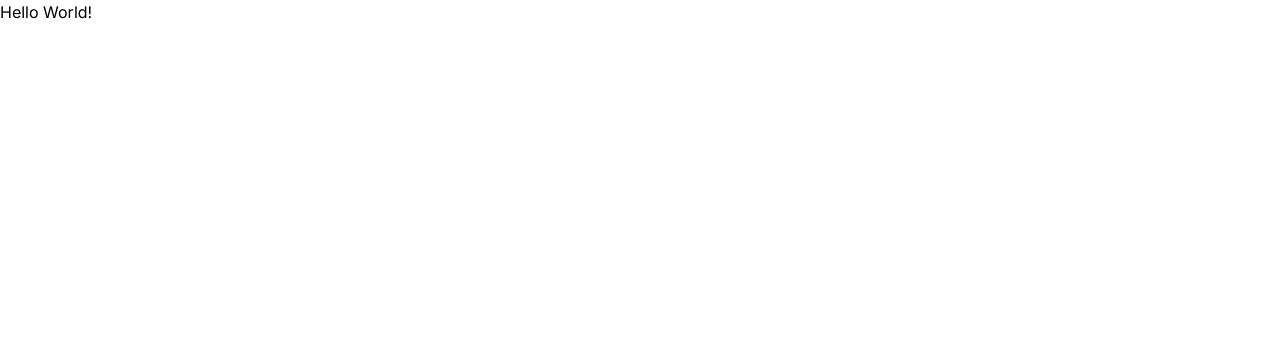
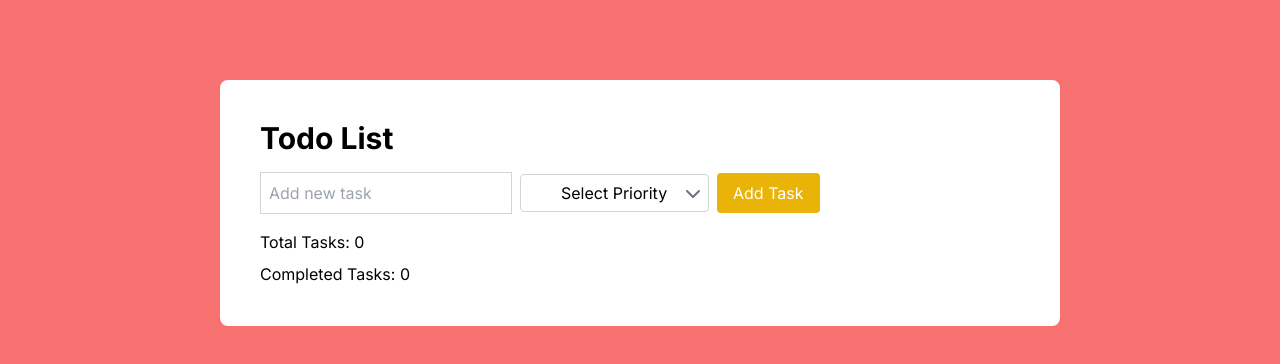
Before and after one commit to hanif365/todoapp, a Next.js app: page / in a window 1280 px wide. Shown: the top 364 px of the page. Built offline with nearby package versions, Linux system fonts and the light colour scheme.

Commit message:
feat: zustand setup, addTask, editTask,deleteTask, completeTask functionality done

```diff
--- a/package.json
+++ b/package.json
@@ -9,9 +9,11 @@
     "lint": "next lint"
   },
   "dependencies": {
+    "immer": "^10.0.3",
     "next": "14.1.0",
     "react": "^18",
     "react-dom": "^18",
+    "react-icons": "^5.0.1",
     "zustand": "^4.5.0"
   },
   "devDependencies": {
--- a/src/app/page.js
+++ b/src/app/page.js
@@ -1,7 +1,16 @@
+import TaskForm from "@/components/TodoComponents/TaskForm";
+import TaskList from "@/components/TodoComponents/TaskList";
+
 export default function Home() {
   return (
-    <main>
-      <h1>Hello World!</h1>
+    <main className="p-20 bg-red-400 min-h-screen">
+      <section className="bg-white p-10 w-full md:w-[75%] rounded-lg m-auto">
+        <div>
+          <h1 className="text-3xl font-bold mb-4">Todo List</h1>
+        </div>
+        <TaskForm />
+        <TaskList />
+      </section>
     </main>
   );
 }
--- /dev/null
+++ b/src/components/TodoComponents/Task.jsx
@@ -0,0 +1,130 @@
+"use client";
+
+import useStore from "@/store/store";
+import React, { useState } from "react";
+
+const Task = ({ task }) => {
+  const { toggleTask, deleteTask, editTask } = useStore((state) => state);
+  const [editing, setEditing] = useState(false);
+  const [editedText, setEditedText] = useState(task.text);
+  const [editedPriority, setEditedPriority] = useState(task.priority);
+
+  const handleToggle = () => {
+    toggleTask(task.id);
+  };
+
+  const handleDelete = () => {
+    deleteTask(task.id);
+  };
+
+  const handleEdit = () => {
+    setEditing(true);
+  };
+
+  const handleSave = () => {
+    if (!editedText.trim()) return;
+    editTask(task.id, { ...task, text: editedText, priority: editedPriority });
+    setEditing(false);
+  };
+
+  const handleCancel = () => {
+    setEditedText(task.text);
+    setEditedPriority(task.priority);
+    setEditing(false);
+  };
+
+  return (
+    <table className="table-auto w-full">
+      <tbody
+        className={`${
+          task.priority === "high"
+            ? "bg-red-300"
+            : task.priority === "medium"
+            ? "bg-yellow-100"
+            : "bg-green-100"
+        }`}
+      >
+        <tr className="">
+          <td className="py-2 pl-2 w-12">
+            <input
+              type="checkbox"
+              checked={task.completed}
+              onChange={handleToggle}
+              className="w-6 h-6"
+            />
+          </td>
+          {editing ? (
+            <>
+              <td className="px-4 py-2">
+                <input
+                  type="text"
+                  value={editedText}
+                  onChange={(e) => setEditedText(e.target.value)}
+                  className="p-2 w-full"
+                />
+              </td>
+              <td className="px-4 py-2">
+                <select
+                  value={editedPriority}
+                  onChange={(e) => setEditedPriority(e.target.value)}
+                  className="p-2 w-full"
+                >
+                  <option value="low">Low</option>
+                  <option value="medium">Medium</option>
+                  <option value="high">High</option>
+                </select>
+              </td>
+              <td className="px-4 py-2">
+                <button
+                  onClick={handleSave}
+                  className="bg-green-500 text-white px-2 py-1 rounded mr-2"
+                >
+                  Save
+                </button>
+                <button
+                  onClick={handleCancel}
+                  className="bg-red-500 text-white px-2 py-1 rounded"
+                >
+                  Cancel
+                </button>
+              </td>
+            </>
+          ) : (
+            <>
+              <td
+                className={`${
+                  task.completed ? "line-through" : ""
+                } `}
+              >
+                {task.text}
+              </td>
+            </>
+          )}
+
+          <td
+            className="px-4 py-2 text-right"
+            colSpan="2"
+          >
+            {!editing && (
+              <button
+                onClick={handleEdit}
+                className="bg-yellow-500 text-white px-2 py-1 rounded"
+              >
+                Edit
+              </button>
+            )}
+
+            <button
+              onClick={handleDelete}
+              className="bg-red-500 text-white ml-2 px-2 py-1 rounded"
+            >
+              Delete
+            </button>
+          </td>
+        </tr>
+      </tbody>
+    </table>
+  );
+};
+
+export default Task;
--- /dev/null
+++ b/src/components/TodoComponents/TaskForm.jsx
@@ -0,0 +1,56 @@
+"use client";
+
+import useStore from "@/store/store";
+import React, { useState } from "react";
+import { FaChevronDown } from "react-icons/fa6";
+
+const TaskForm = () => {
+  const [text, setText] = useState("");
+  const [priority, setPriority] = useState();
+  const { addTask } = useStore((state) => state);
+
+  const handleSubmit = (e) => {
+    e.preventDefault();
+    if (!text.trim()) return;
+    addTask({ id: Date.now(), text, completed: false, priority });
+    setText("");
+  };
+  return (
+    <form onSubmit={handleSubmit} className="mb-4">
+      <input
+        type="text"
+        value={text}
+        onChange={(e) => setText(e.target.value)}
+        placeholder="Add new task"
+        className="border-gray-300 border-solid border p-2 mr-2"
+      />
+
+      <div className="inline-block relative mr-2">
+        <select
+          value={priority}
+          onChange={(e) => setPriority(e.target.value)}
+          className="appearance-none bg-white border border-gray-300 rounded px-10 py-2 leading-tight focus:outline-none focus:bg-white focus:border-gray-500"
+        >
+          <option disabled selected>
+            Select Priority
+          </option>
+          <option value="low">Low</option>
+          <option value="medium">Medium</option>
+          <option value="high">High</option>
+        </select>
+        <div className=" absolute inset-y-0 right-0 flex items-center px-2 text-gray-500">
+          <FaChevronDown />
+        </div>
+      </div>
+
+      <button
+        type="submit"
+        className="bg-yellow-500 text-white px-4 py-2 rounded"
+      >
+        Add Task
+      </button>
+    </form>
+  );
+};
+
+export default TaskForm;
--- /dev/null
+++ b/src/components/TodoComponents/TaskList.jsx
@@ -0,0 +1,22 @@
+"use client";
+
+import React from "react";
+import Task from "./Task";
+import useStore from "@/store/store";
+
+const TaskList = () => {
+  const { tasks } = useStore((state) => state);
+  const completedTasks = tasks.filter((task) => task.completed);
+
+  return (
+    <div className="space-y-2">
+      <div>Total Tasks: {tasks.length}</div>
+      <div>Completed Tasks: {completedTasks.length}</div>
+      {tasks.map((task) => (
+        <Task key={task.id} task={task} />
+      ))}
+    </div>
+  );
+};
+
+export default TaskList;
--- /dev/null
+++ b/src/store/slices/todoSlice.js
@@ -0,0 +1,45 @@
+import { produce } from "immer";
+
+const todoSlice = (set) => ({
+  tasks: [],
+  addTask: (task) =>
+    set(
+      produce((state) => {
+        state.tasks.push(task);
+      }),
+      false,
+      "todoSlice/addTask"
+    ),
+  editTask: (id, updatedTask) =>
+    set(
+      produce((state) => {
+        const taskIndex = state.tasks.findIndex((task) => task.id === id);
+        if (taskIndex !== -1) {
+          state.tasks[taskIndex] = updatedTask;
+        }
+      }),
+      false,
+      "todoSlice/editTask"
+    ),
+  toggleTask: (id) =>
+    set(
+      produce((state) => {
+        const taskIndex = state.tasks.findIndex((task) => task.id === id);
+        if (taskIndex !== -1) {
+          state.tasks[taskIndex].completed = !state.tasks[taskIndex].completed;
+        }
+      }),
+      false,
+      "todoSlice/toggleTask"
+    ),
+  deleteTask: (id) =>
+    set(
+      produce((state) => {
+        state.tasks = state.tasks.filter((task) => task.id !== id);
+      }),
+      false,
+      "todoSlice/deleteTask"
+    ),
+});
+
+export default todoSlice;
--- /dev/null
+++ b/src/store/store.js
@@ -0,0 +1,11 @@
+const { create } = require("zustand");
+import { devtools, persist } from "zustand/middleware";
+import todoSlice from "./slices/todoSlice";
+
+const useStore = create(
+  devtools((...a) => ({
+    ...todoSlice(...a),
+  }))
+);
+
+export default useStore;
```
Also changed, not shown: 1 other file (tests, documents, lock files or other folders).
